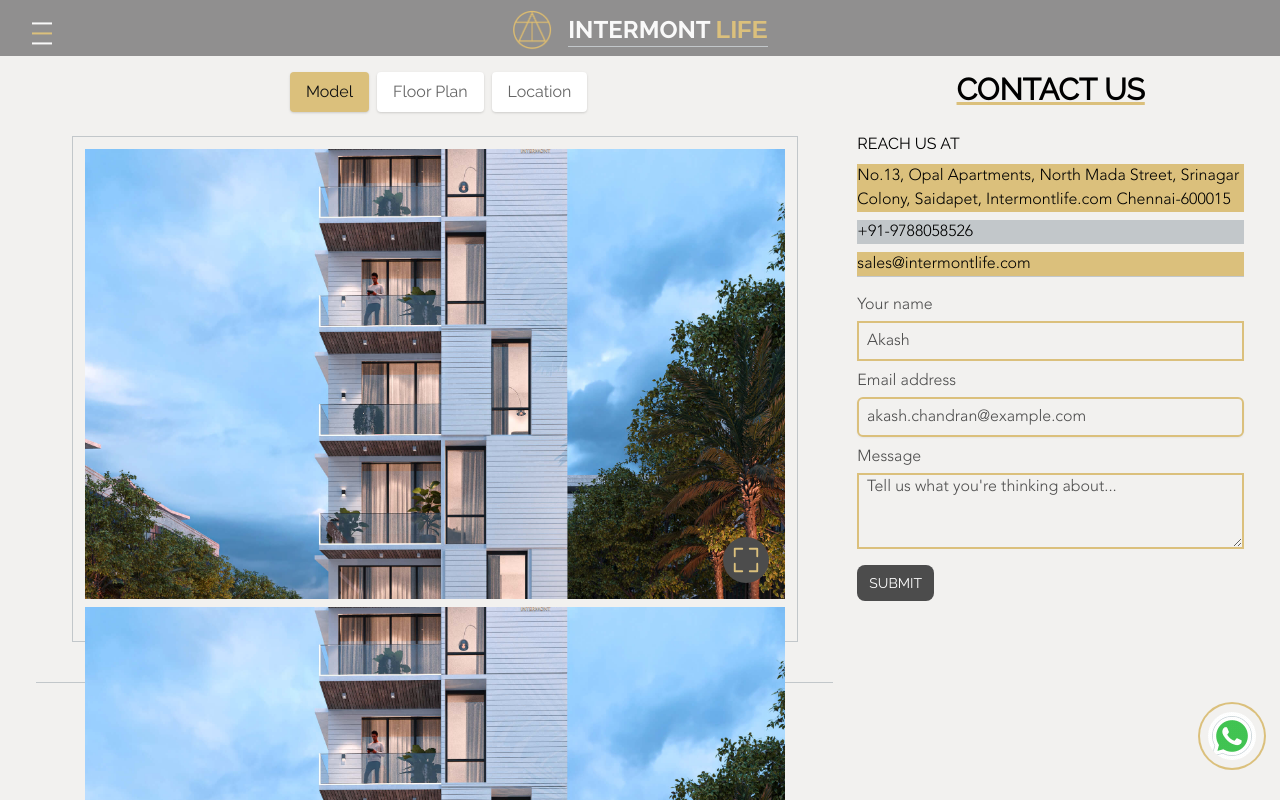
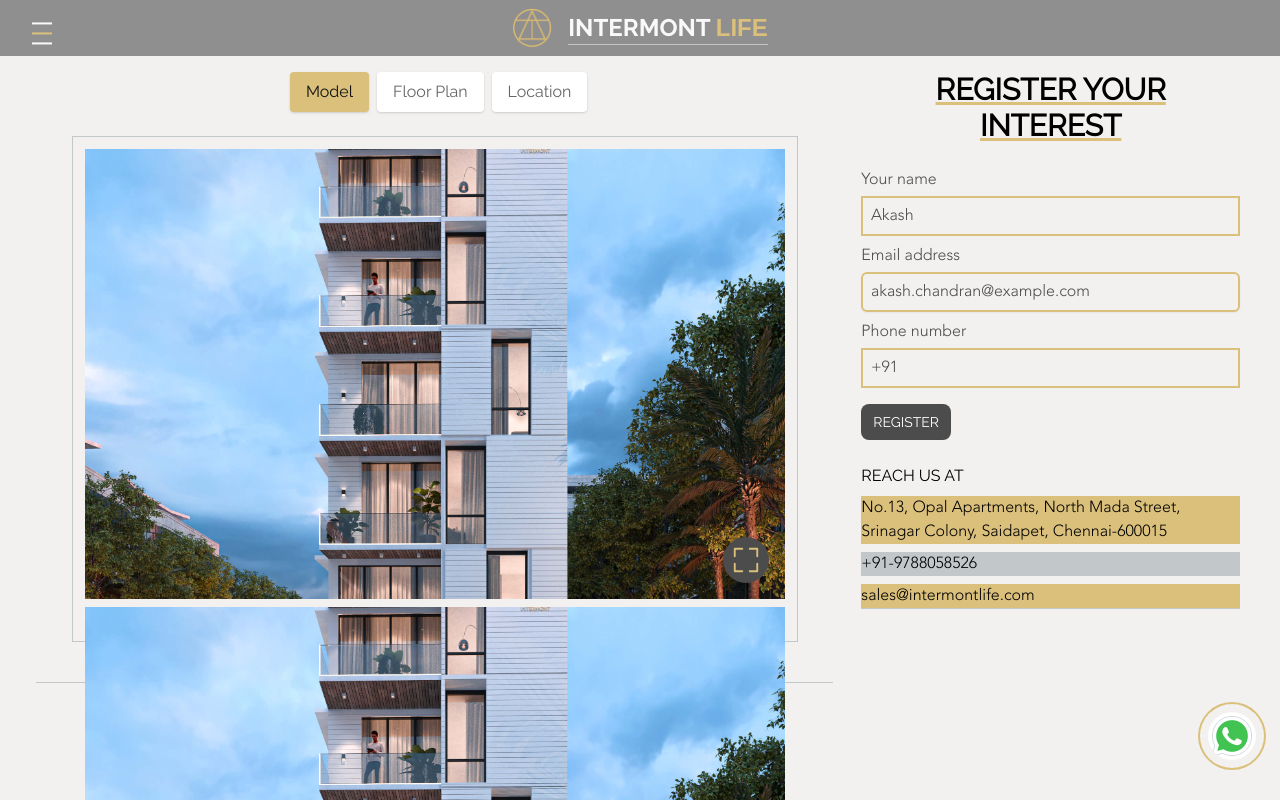
Before and after one commit to prithvi60/pars-realestate, a Next.js app: page /projects/w-413 in a window 1280 px wide. Shown: the top 800 px of the page. Built offline with nearby package versions, Linux system fonts and the light colour scheme; a web font is replaced by a local one.

Commit message:
wip final changes

```diff
--- a/pages/about.js
+++ b/pages/about.js
@@ -12,7 +12,7 @@ export default function about() {
     setWidth(window.innerWidth);
   }, []);
   return (
-    <div>
+    <div className="relative">
       <div className="py-3" style={{ background: "#908f8f" }}>
         <Header />
       </div>
--- a/pages/completed.js
+++ b/pages/completed.js
@@ -33,7 +33,7 @@ export default function completedprojects() {
   ];
 
   return (
-    <div>
+    <div className="relative">
       <div className="py-3" style={{ background: "#908f8f" }}>
         <Header />
       </div>
--- a/pages/contact.js
+++ b/pages/contact.js
@@ -78,7 +78,7 @@ export default function contact() {
                   style={{ background: "#dbc07c" }}
                 >
                   No.13, Opal Apartments, North Mada Street, Srinagar Colony,
-                  Saidapet, Intermontlife.com Chennai-600015
+                  Saidapet, Chennai-600015
                 </p>
                 <p class="mb-2 text-black dark:text-neutral-300 bg-gray-200 text-center">
                   +91-9788058526
--- a/pages/joint-venture.js
+++ b/pages/joint-venture.js
@@ -72,7 +72,7 @@ export default function jointventure() {
               </p>
               <p class="mb-2 text-gray-700 dark:text-neutral-300">
                 No.13, Opal Apartments, North Mada Street, Srinagar Colony,
-                Saidapet, Intermontlife.com Chennai-600015
+                Saidapet, Chennai-600015
               </p>
               <p class="mb-2 text-gray-700 dark:text-neutral-300">
                 +91-9788058526
--- a/pages/projects.js
+++ b/pages/projects.js
@@ -30,7 +30,7 @@ export default function projects() {
   ];
 
   return (
-    <div>
+    <div className="relative">
       <div className="py-3" style={{ background: "#908f8f" }}>
         <Header />
       </div>
--- a/pages/projects/imperial.js
+++ b/pages/projects/imperial.js
@@ -14,7 +14,7 @@ export default function four() {
     setWidth(window.innerWidth);
   }, []);
   return (
-    <div className="z-5">
+    <div className="z-5 relative">
       <div className="py-3" style={{ background: "#908f8f" }}>
         <Header />
       </div>
--- a/pages/projects/one.js
+++ b/pages/projects/one.js
@@ -46,7 +46,7 @@ export default function one() {
     }
   };
   return (
-    <div className="z-5">
+    <div className="z-5 relative">
       <div className="py-3" style={{ background: "#908f8f" }}>
         <Header />
       </div>
@@ -99,29 +99,14 @@ export default function one() {
             </div>
             <div class="mb-10 w-full shrink-0 grow-0 basis-auto md:mb-0 md:w-4/12 md:px-4">
               <h2
-                class="mb-6 text-3xl font-bold font-heading text-center"
+                class="mb-6 text-3xl font-bold font-heading text-center uppercase"
                 style={{
                   textDecoration: "underline",
                   textDecorationColor: "#dbc07c",
                 }}
               >
-                CONTACT US
+                Register your Interest
               </h2>
-              <p class="mb-2 text-black font-heading">REACH US AT</p>
-              <p
-                class="mb-2 text-black dark:text-neutral-300"
-                style={{ background: "#dbc07c" }}
-              >
-                No.13, Opal Apartments, North Mada Street, Srinagar Colony,
-                Saidapet, Intermontlife.com Chennai-600015
-              </p>
-              <p class="mb-2 text-black bg-gray-200">+91-9788058526</p>
-              <p
-                class="mb-4 text-black border-b"
-                style={{ background: "#dbc07c" }}
-              >
-                sales@intermontlife.com
-              </p>
               <form
                 method="POST"
                 action="https://public.herotofu.com/v1/14ca3d70-11c2-11ee-b0a7-9f000c4c1540"
@@ -160,7 +145,22 @@ export default function one() {
                     required
                   />
                 </label>
-                <label class="block mb-2">
+                <label class="block mb-4">
+                  <span class="text-gray-700">Phone number</span>
+                  <input
+                    type="text"
+                    name="phone numer"
+                    class="  input
+                    h-10
+          block
+          w-full
+          mt-1
+
+        "
+                    placeholder="+91"
+                  />
+                </label>
+                {/* <label class="block mb-2">
                   <span class="text-gray-700">Message</span>
                   <textarea
                     name="message"
@@ -174,13 +174,13 @@ export default function one() {
                     rows="3"
                     placeholder="Tell us what you're thinking about..."
                   ></textarea>
-                </label>
-                <div class="mb-2 mt-4">
+                </label> */}
+                <div class="mb-6 mt-4">
                   <button
                     type="submit"
-                    class="inline-flex items-center px-3 py-2 text-sm font-medium text-center text-white-100 bg-gray-700 rounded-lg hover:bg-gray-800 focus:ring-4 focus:outline-none focus:ring-blue-300 dark:bg-blue-600 dark:hover:bg-blue-700 dark:focus:ring-blue-800 font-heading"
+                    class="inline-flex items-center px-3 py-2 text-sm font-medium text-center text-white-100 bg-gray-700 rounded-lg hover:bg-gray-800 focus:ring-4 focus:outline-none focus:ring-blue-300 dark:bg-blue-600 dark:hover:bg-blue-700 dark:focus:ring-blue-800 font-heading uppercase"
                   >
-                    SUBMIT
+                    Register
                   </button>
                   <input
                     name="Form Page"
@@ -192,6 +192,21 @@ export default function one() {
                   />
                 </div>
               </form>
+              <p class="mb-2 text-black font-heading">REACH US AT</p>
+              <p
+                class="mb-2 text-black dark:text-neutral-300"
+                style={{ background: "#dbc07c" }}
+              >
+                No.13, Opal Apartments, North Mada Street, Srinagar Colony,
+                Saidapet, Chennai-600015
+              </p>
+              <p class="mb-2 text-black bg-gray-200">+91-9788058526</p>
+              <p
+                class="mb-2 text-black border-b"
+                style={{ background: "#dbc07c" }}
+              >
+                sales@intermontlife.com
+              </p>
             </div>
           </div>
         </section>
--- a/pages/projects/opal.js
+++ b/pages/projects/opal.js
@@ -44,7 +44,7 @@ export default function three() {
     setWidth(window.innerWidth);
   }, []);
   return (
-    <div className="z-5">
+    <div className="z-5 relative">
       <div className="py-3" style={{ background: "#908f8f" }}>
         <Header />
       </div>
--- a/pages/projects/w-413.js
+++ b/pages/projects/w-413.js
@@ -44,7 +44,7 @@ export default function two() {
     }
   };
   return (
-    <div className="z-5">
+    <div className="z-5 relative">
       <div className="py-3" style={{ background: "#908f8f" }}>
         <Header />
       </div>
@@ -95,35 +95,16 @@ export default function two() {
                 </div>
               </div>
             </div>
-            <div class="mb-10 w-full shrink-0 grow-0 basis-auto md:mb-0 md:w-4/12 md:px-3">
+            <div class="mb-10 w-full shrink-0 grow-0 basis-auto md:mb-0 md:w-4/12 md:px-4">
               <h2
-                class="mb-6 text-3xl font-bold font-heading text-center"
+                class="mb-6 text-3xl font-bold font-heading text-center uppercase"
                 style={{
                   textDecoration: "underline",
                   textDecorationColor: "#dbc07c",
                 }}
               >
-                CONTACT US
+                Register your Interest
               </h2>
-              <p class="mb-2 text-black dark:text-neutral-300 font-heading">
-                REACH US AT
-              </p>
-              <p
-                class="mb-2 text-black dark:text-neutral-300"
-                style={{ background: "#dbc07c" }}
-              >
-                No.13, Opal Apartments, North Mada Street, Srinagar Colony,
-                Saidapet, Intermontlife.com Chennai-600015
-              </p>
-              <p class="mb-2 text-black dark:text-neutral-300 bg-gray-200">
-                +91-9788058526
-              </p>
-              <p
-                class="mb-4 text-black dark:text-neutral-300 border-b"
-                style={{ background: "#dbc07c" }}
-              >
-                sales@intermontlife.com
-              </p>
               <form
                 method="POST"
                 action="https://public.herotofu.com/v1/14ca3d70-11c2-11ee-b0a7-9f000c4c1540"
@@ -162,7 +143,22 @@ export default function two() {
                     required
                   />
                 </label>
-                <label class="block mb-2">
+                <label class="block mb-4">
+                  <span class="text-gray-700">Phone number</span>
+                  <input
+                    type="text"
+                    name="phone numer"
+                    class="  input
+                    h-10
+          block
+          w-full
+          mt-1
+
+        "
+                    placeholder="+91"
+                  />
+                </label>
+                {/* <label class="block mb-2">
                   <span class="text-gray-700">Message</span>
                   <textarea
                     name="message"
@@ -176,13 +172,13 @@ export default function two() {
                     rows="3"
                     placeholder="Tell us what you're thinking about..."
                   ></textarea>
-                </label>
-                <div class="mb-2 mt-4">
+                </label> */}
+                <div class="mb-6 mt-4">
                   <button
                     type="submit"
-                    class="inline-flex items-center px-3 py-2 text-sm font-medium text-center text-white-100 bg-gray-700 rounded-lg hover:bg-gray-800 focus:ring-4 focus:outline-none focus:ring-blue-300 dark:bg-blue-600 dark:hover:bg-blue-700 dark:focus:ring-blue-800 font-heading"
+                    class="inline-flex items-center px-3 py-2 text-sm font-medium text-center text-white-100 bg-gray-700 rounded-lg hover:bg-gray-800 focus:ring-4 focus:outline-none focus:ring-blue-300 dark:bg-blue-600 dark:hover:bg-blue-700 dark:focus:ring-blue-800 font-heading uppercase"
                   >
-                    SUBMIT
+                    Register
                   </button>
                   <input
                     name="Form Page"
@@ -194,6 +190,21 @@ export default function two() {
                   />
                 </div>
               </form>
+              <p class="mb-2 text-black font-heading">REACH US AT</p>
+              <p
+                class="mb-2 text-black dark:text-neutral-300"
+                style={{ background: "#dbc07c" }}
+              >
+                No.13, Opal Apartments, North Mada Street, Srinagar Colony,
+                Saidapet, Chennai-600015
+              </p>
+              <p class="mb-2 text-black bg-gray-200">+91-9788058526</p>
+              <p
+                class="mb-2 text-black border-b"
+                style={{ background: "#dbc07c" }}
+              >
+                sales@intermontlife.com
+              </p>
             </div>
           </div>
         </section>
--- a/pages/sectors.js
+++ b/pages/sectors.js
@@ -6,7 +6,7 @@ import FloatingButton from "../components/FloatingButton";
 
 export default function sectors() {
   return (
-    <div>
+    <div className="relative">
       <div className="py-3" style={{ background: "#908f8f" }}>
         <Header />
       </div>
--- a/styles/globals.css
+++ b/styles/globals.css
@@ -181,7 +181,8 @@ input[type="email"],
   html,
   body {
     -webkit-overflow-scrolling: touch !important;
-    overflow: auto !important;
+    overflow-y: auto !important;
+    height: 100% !important;
   }
   .hero .slick-prev {
     left: 38%;
```
